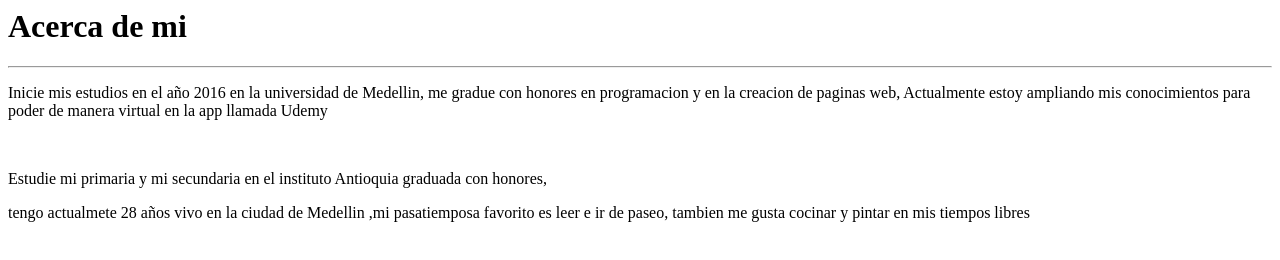
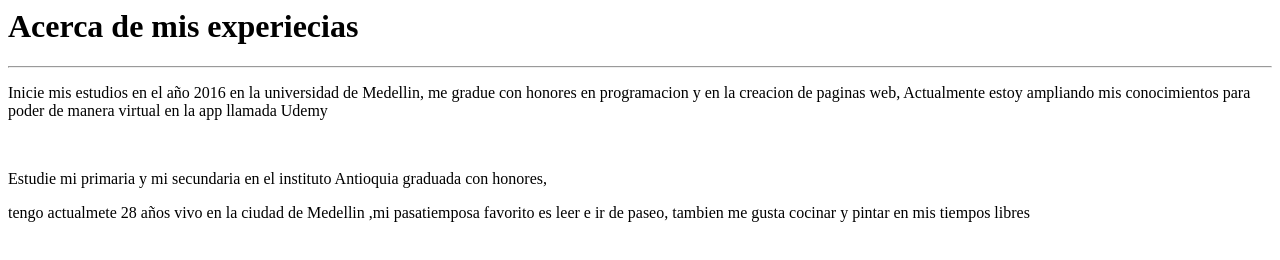
Before and after one commit to carolinauragama/portafolio, a plain HTML site: page public/acercademi.html in a window 1280 px wide. Drawn offline with Linux system fonts and the light colour scheme.

Commit message:
modifique el titulo

```diff
--- a/public/acercademi.html
+++ b/public/acercademi.html
@@ -5,7 +5,7 @@
     <title>Document</title>
 </head>
 <body>
-    <h1>Acerca de mi</h1>
+    <h1>Acerca de mis experiecias</h1>
     <hr>
     <p>Inicie mis estudios en el año 2016 en la universidad de Medellin, me gradue con honores en programacion y en la creacion de paginas web, Actualmente estoy ampliando mis conocimientos para poder  de manera virtual en la app llamada Udemy</p><br>
     <p>Estudie mi primaria y mi secundaria en el instituto Antioquia graduada con honores,</p>
```
